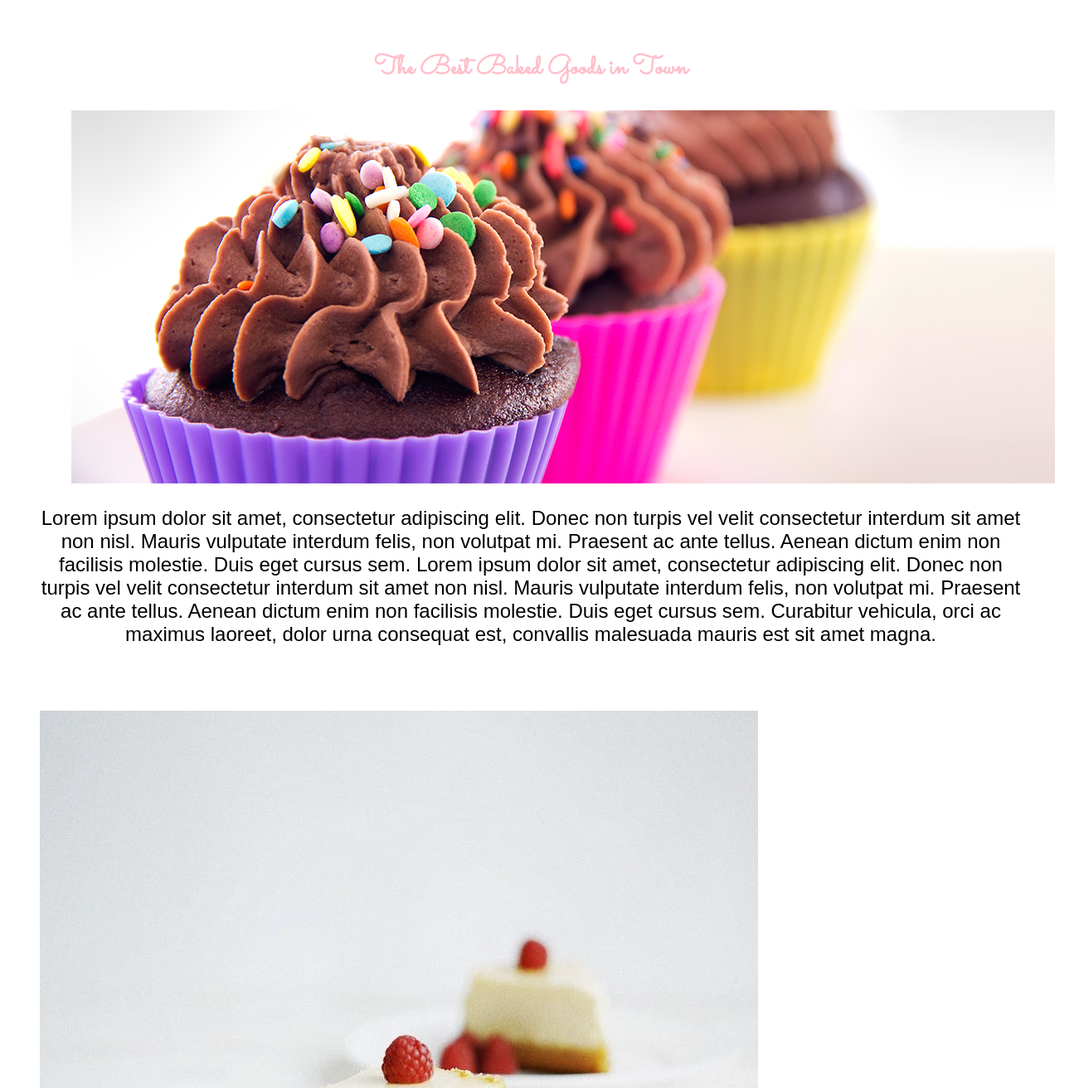
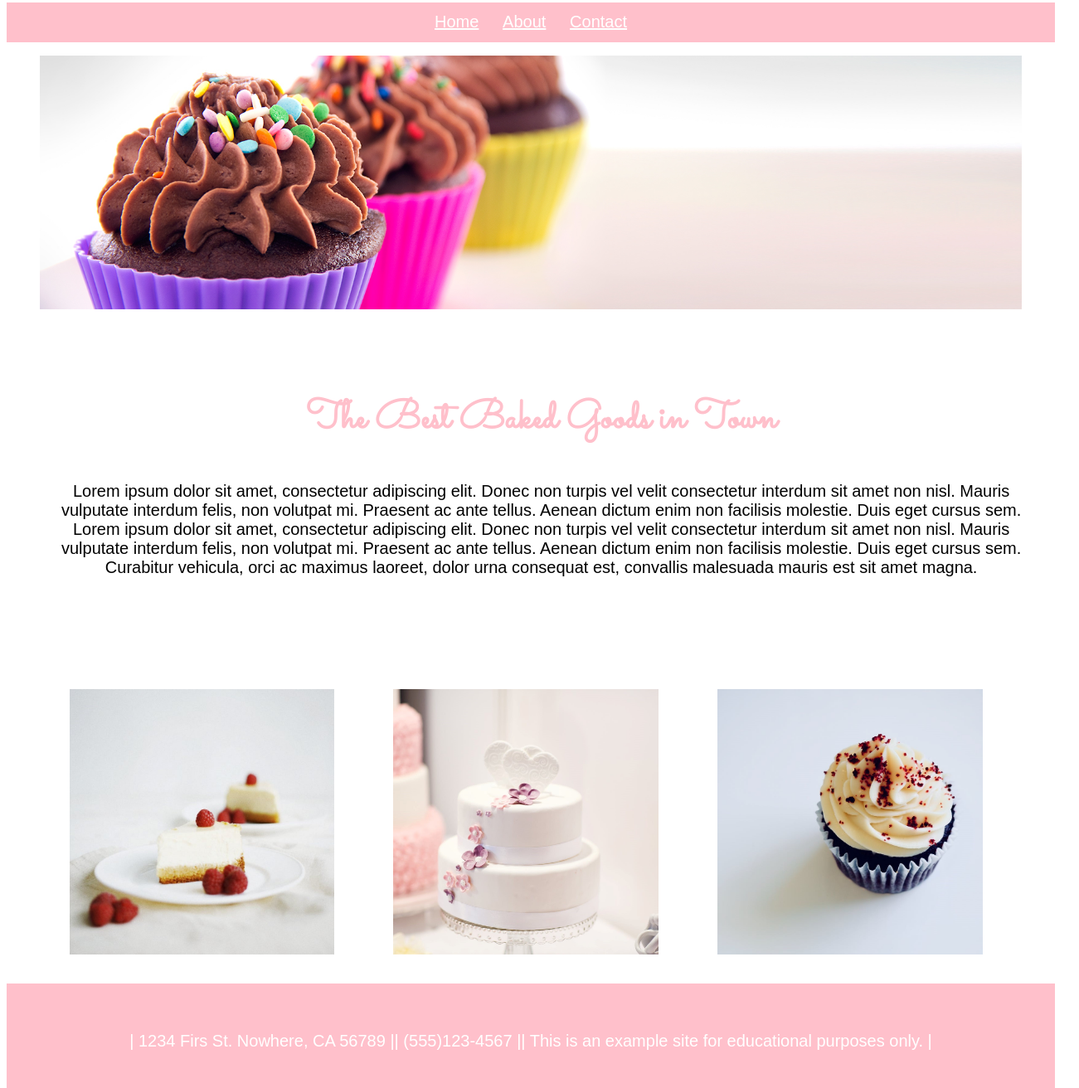
Before and after one commit to xycxip/M9_CHICA_PATRICIA, a plain HTML site: page index.html in a window 1280 px wide. Shown: the part 238-1550 px from the top of the page at 83% size, 1301 px wide, since content can reach past the window. Drawn offline with Linux system fonts and the light colour scheme.

Commit message:
<odifying styles

```diff
--- a/index.html
+++ b/index.html
@@ -20,13 +20,14 @@
    	 		<li>Contact</li>
    	 	</ul>
    	 </nav>
+   	 <figure>
+    		<img src="banner-img.jpg" alt="Three Cupcakes">
+   	</figure>
    	</header>
 
     <section>
-    	<h2>The Best Baked Goods in Town</h2>
-    		<figure>
-    			<img src="banner-img.jpg" alt="Three Cupcakes">
-    		</figure>
+
+   		<h2>The Best Baked Goods in Town</h2>
     		<p>Lorem ipsum dolor sit amet, consectetur adipiscing elit. Donec non turpis vel velit consectetur interdum sit amet non nisl. Mauris vulputate interdum felis, non volutpat mi. Praesent ac ante tellus. Aenean dictum enim non facilisis molestie. Duis eget cursus sem. Lorem ipsum dolor sit amet, consectetur adipiscing elit. Donec non turpis vel velit consectetur interdum sit amet non nisl. Mauris vulputate interdum felis, non volutpat mi. Praesent ac ante tellus. Aenean dictum enim non facilisis molestie. Duis eget cursus sem. Curabitur vehicula, orci ac maximus laoreet, dolor urna consequat est, convallis malesuada mauris est sit amet magna.</p>
     </section>
 
@@ -34,15 +35,11 @@
     <aside>
     	<figure>
     		<img src="cheesecake.jpeg" alt="Cheescake">
-    		<figcaption>Cheescake</figcaption>
-    	</figure>
-    	<figure>
-    		<img src="wedding-cake.jpeg" alt="Wedding-cake">
-    		<figcaption>Special events</figcaption>
-    	</figure>
-    	<figure>
+    	<!-- 	<figcaption>Cheescake</figcaption> -->
+    	  <img src="wedding-cake.jpeg" alt="Wedding-cake">
+    	<!-- 	<figcaption>Special events</figcaption>  -->
     		<img src="cupcake.jpeg" alt="Cupcake">
-    		<figcaption>Cupcakes</figcaption>
+        <!-- <figcaption>Cupcakes</figcaption>   -->
     	</figure>
     </aside>
 
--- a/styles.css
+++ b/styles.css
@@ -21,7 +21,10 @@ p{
 }
 
 header{
-
+	display: inline-block;
+	float:center;
+	width: 100%;
+	top:0;
 }
 figcaption{
 	font-family: 'Sacramento', cursive;
@@ -30,17 +33,16 @@ figcaption{
 
 }
 
-}
-
 nav {
 	background-color: pink;
+	margin-top: 5%;
 }
 
 nav ul{
 	list-style-type: none;
 	text-align: center;
 	background-color: pink;
-	padding: 2%;
+	padding: 1%;
 }
 
 nav ul li{
@@ -48,26 +50,23 @@ nav ul li{
 	font-size: 1.75rem;
 	font-family: sans-serif;
 	color:white;
-	padding: 3%;
+	padding: 1%;
 	text-decoration: underline;
-
-
 }
 
 section{
-	max-width: : 767px;
-  	overflow: hidden;
-	padding: 3%;
-	padding 3%;
-
-
+	max-width: 767px;
+	display: inline-block;
 }
 
 aside{
-	padding 3%
+	padding 3%;
 	margin-top: 3%;
-	margin-bottom: 3%;
+}
 
+figure img{
+	margin: 0 auto;
+	max-width:  100%;
 }
 
 footer{
@@ -93,7 +92,7 @@ Desktop: 1024+ */
 	}
 }
 
-@media(min-width: 1024px) and (max-width: 1023px){
+@media(min-width: 1024px){
 	h1{
 		font-size: 5rem;
 	}
@@ -106,13 +105,33 @@ Desktop: 1024+ */
 	nav ul li{
 		font-size: 1.25rem;
 	}
-	aside{
-		width: 35%;
-		margin: 2%;
+
+	section{
+		max-width: 1350px;
+		overflow: hidden;
+		padding: 3%;
+		margin-left: 2%;
 	}
-	section{
-		max-height: 1024px;
-  		overflow: hidden;
-  		display: inline-block;
+
+	aside img{
+		margin: 0%;
+		width: 27%;
+		float: left;
+		max-width: 27%;
+		padding:3%;
+
+	}
+
+	/*aside figcaption{
+		width: 25%;
+		max-width: 25%;
+		text-align: center;
+		font-size: 1.75rem;
+		padding:3%;
+	}*/
+
+
+	footer{
+		clear: both;
 	}
 }
```
